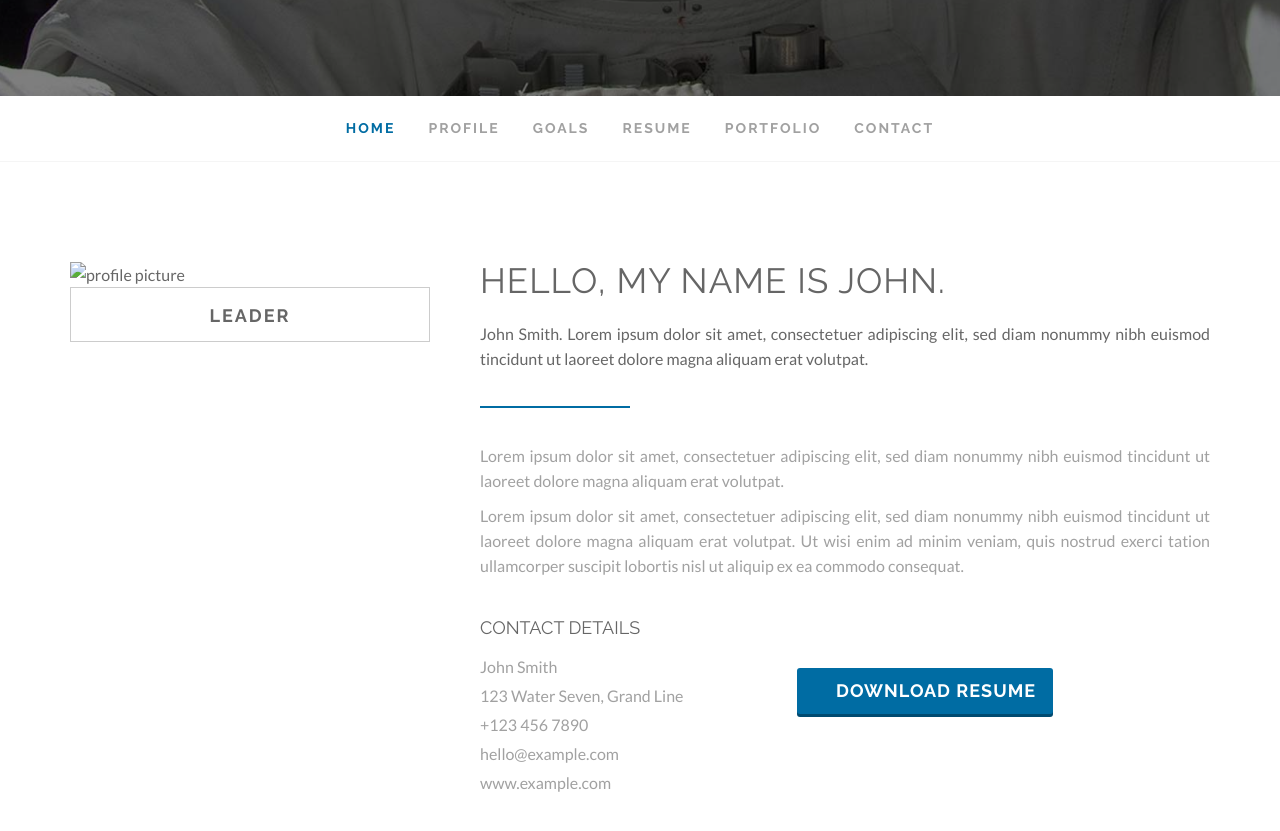
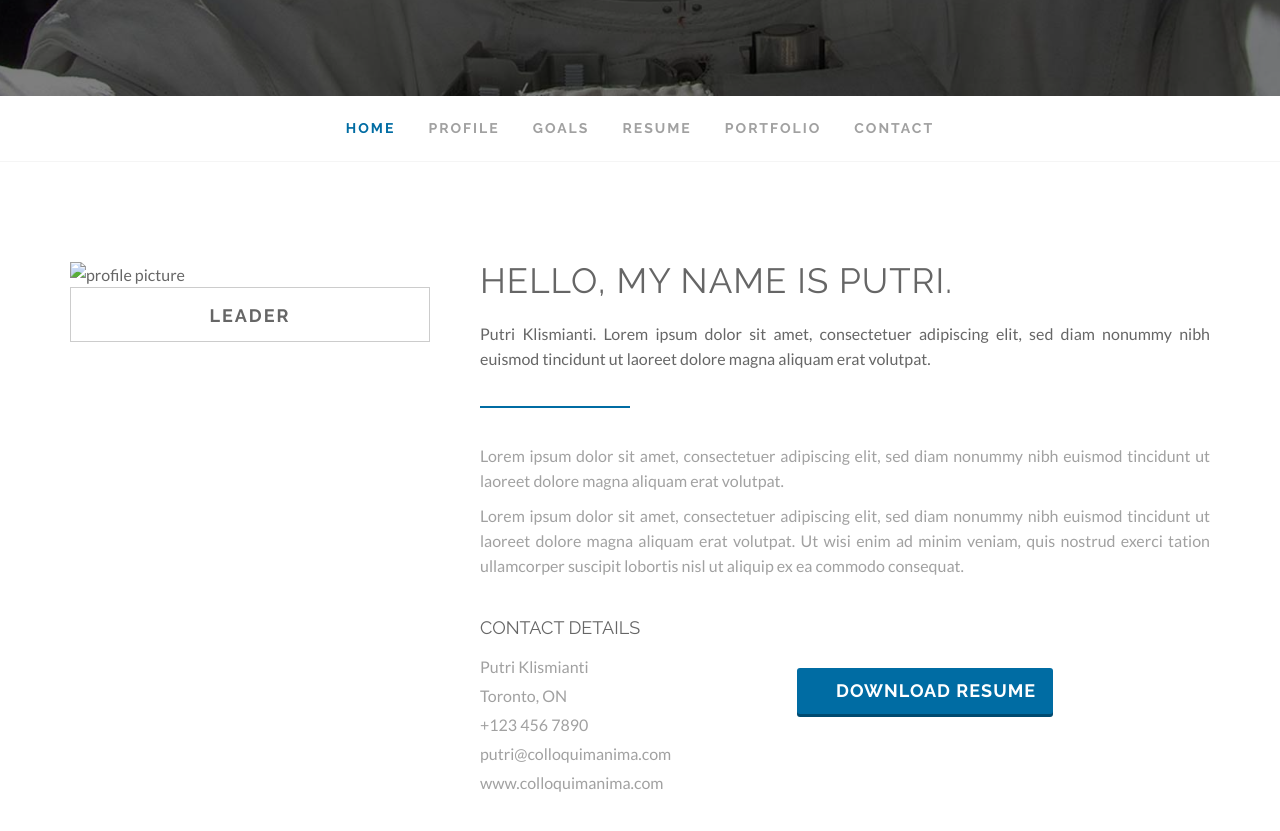
Before and after one commit to clearcareer/PutriNaibaho, a Jekyll site: the page built from index.html, in a window 1280 px wide and 900 px high, scrolled down 739 px. Shown: the top 831 px of the window. Built offline with Jekyll 4.4.1, drawn with Linux system fonts in a browser that asks for light colours; some web fonts are replaced.

Commit message:
Updated '/index.html' via CloudCannon

```diff
--- a/index.html
+++ b/index.html
@@ -197,11 +197,9 @@
                         <div class="profile-text padding-left-yes">
                             <div class="row">
                                 <div class="col-md-12">
-                                    <h2 class="section-title editable">Hello, My Name is John.</h2>
+                                    <h2 class="section-title editable">Hello, My Name is Putri.</h2>
 
-                                    <p class="editable">
-                                        John Smith. Lorem ipsum dolor sit amet, consectetuer adipiscing elit, sed diam nonummy nibh euismod tincidunt ut laoreet dolore magna aliquam erat volutpat.
-                                    </p>
+                                    <p class="editable">Putri Klismianti. Lorem ipsum dolor sit amet, consectetuer adipiscing elit, sed diam nonummy nibh euismod tincidunt ut laoreet dolore magna aliquam erat volutpat.</p>
 
                                     <span class="divider"></span>
 
@@ -227,11 +225,11 @@
 
                                     <ul class="list-unstyled text-grey">
 
-                                        <li class="editable">John Smith</li>
-                                        <li class="editable">123 Water Seven, Grand Line</li>
+                                        <li class="editable">Putri Klismianti</li>
+                                        <li class="editable">Toronto, ON</li>
                                         <li class="editable">+123 456 7890</li>
-                                        <li class="editable">hello@example.com</li>
-                                        <li class="editable">www.example.com</li>
+                                        <li class="editable">putri@colloquimanima.com</li>
+                                        <li class="editable">www.colloquimanima.com</li>
                                     </ul>
                                 </div>
                                 <!-- //.col-md-5 -->
```
